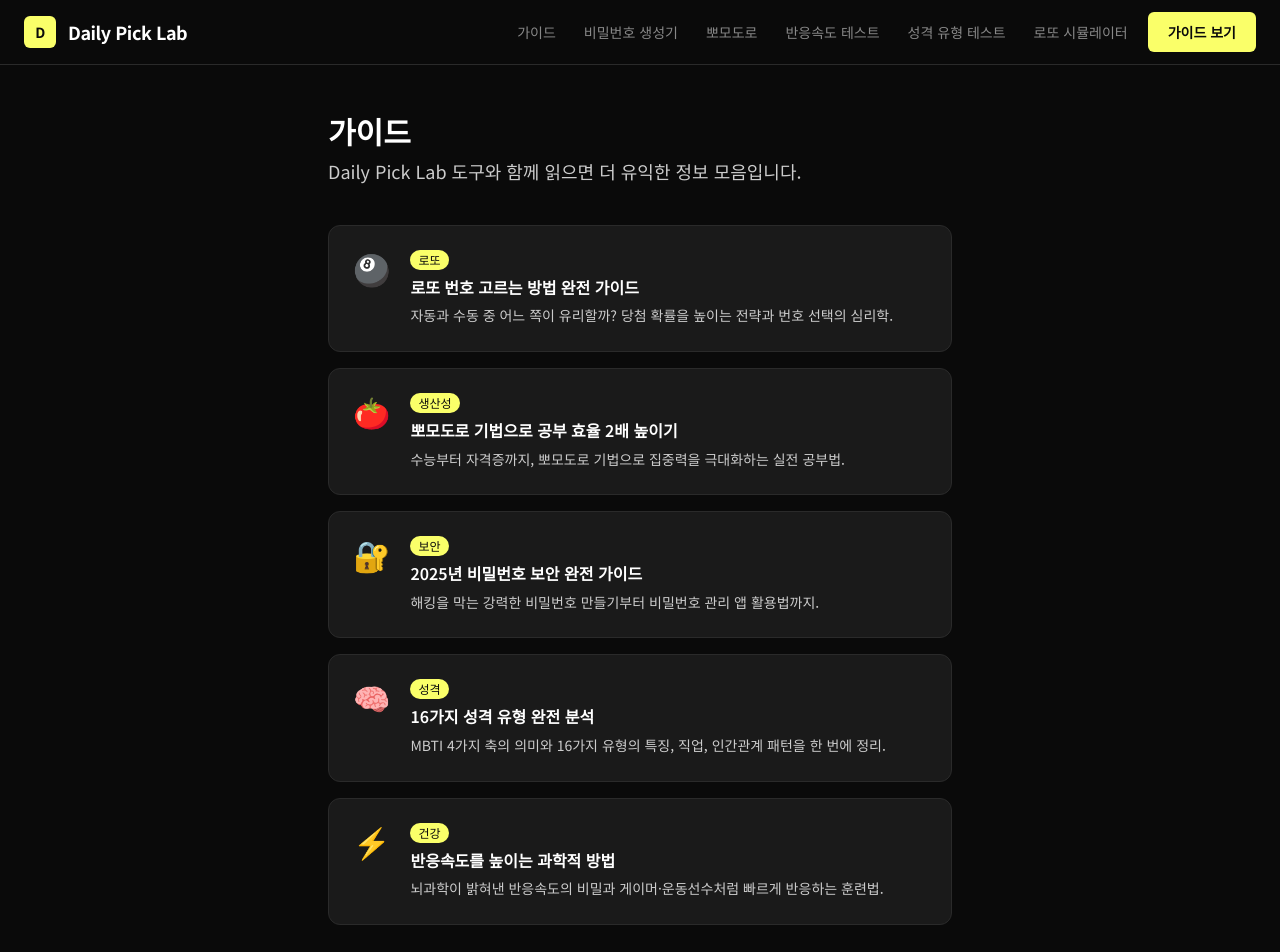
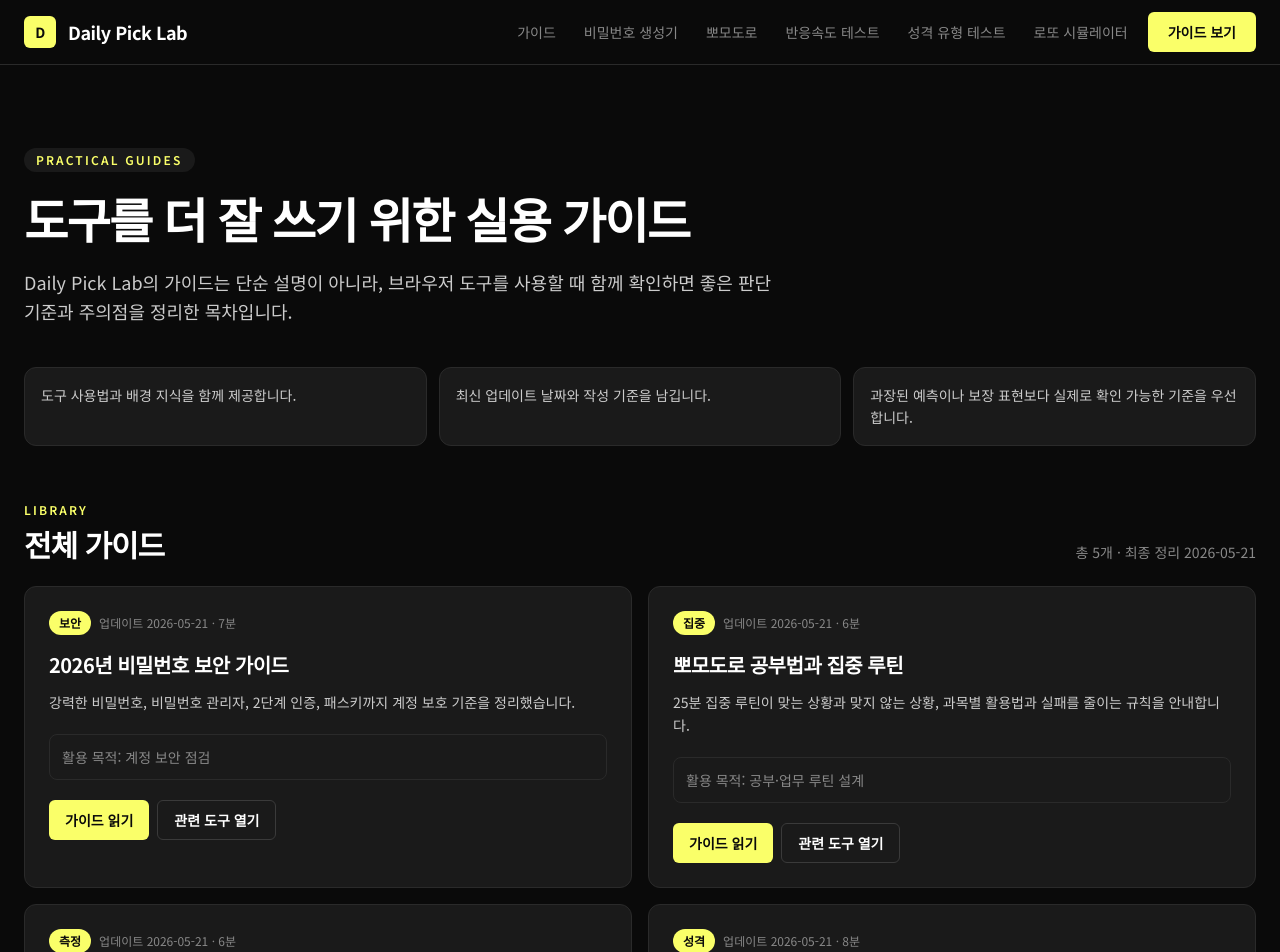
Before and after one commit to willkim11/dailypicklab, a Next.js app: page /guides in a window 1280 px wide. Shown: the top 952 px of the page. Built offline with nearby package versions, Linux system fonts and the light colour scheme.

Commit message:
Improve guides hub structure

```diff
--- a/app/guides/page.tsx
+++ b/app/guides/page.tsx
@@ -2,83 +2,202 @@ import type { Metadata } from "next";
 import Link from "next/link";
 
 export const metadata: Metadata = {
-  title: "가이드 — 유용한 정보 모음",
+  title: "가이드 — 생활 도구를 더 잘 쓰는 방법",
   description:
-    "로또 당첨 전략, 뽀모도로 공부법, 비밀번호 보안, 성격 유형 분석, 반응속도 향상법 등 실생활에 도움되는 가이드 모음.",
+    "비밀번호 보안, 집중 루틴, 반응속도, 성격 유형, 로또 확률까지 Daily Pick Lab 도구와 함께 읽는 실용 가이드 허브입니다.",
 };
 
 const guides = [
   {
-    href: "/guides/lotto-winning-tips",
-    emoji: "🎱",
-    title: "로또 번호 고르는 방법 완전 가이드",
-    desc: "자동과 수동 중 어느 쪽이 유리할까? 당첨 확률을 높이는 전략과 번호 선택의 심리학.",
-    tag: "로또",
+    href: "/guides/password-security",
+    toolHref: "/password",
+    label: "보안",
+    title: "2026년 비밀번호 보안 가이드",
+    desc: "강력한 비밀번호, 비밀번호 관리자, 2단계 인증, 패스키까지 계정 보호 기준을 정리했습니다.",
+    updated: "2026-05-21",
+    readTime: "7분",
+    useFor: "계정 보안 점검",
   },
   {
     href: "/guides/pomodoro-study",
-    emoji: "🍅",
-    title: "뽀모도로 기법으로 공부 효율 2배 높이기",
-    desc: "수능부터 자격증까지, 뽀모도로 기법으로 집중력을 극대화하는 실전 공부법.",
-    tag: "생산성",
+    toolHref: "/pomodoro",
+    label: "집중",
+    title: "뽀모도로 공부법과 집중 루틴",
+    desc: "25분 집중 루틴이 맞는 상황과 맞지 않는 상황, 과목별 활용법과 실패를 줄이는 규칙을 안내합니다.",
+    updated: "2026-05-21",
+    readTime: "6분",
+    useFor: "공부·업무 루틴 설계",
   },
   {
-    href: "/guides/password-security",
-    emoji: "🔐",
-    title: "2025년 비밀번호 보안 완전 가이드",
-    desc: "해킹을 막는 강력한 비밀번호 만들기부터 비밀번호 관리 앱 활용법까지.",
-    tag: "보안",
+    href: "/guides/reaction-speed",
+    toolHref: "/reaction",
+    label: "측정",
+    title: "반응속도 측정 오차와 훈련 루틴",
+    desc: "브라우저 기반 반응속도 테스트에서 생기는 입력 지연, 화면 주사율, 컨디션 변수를 구분합니다.",
+    updated: "2026-05-21",
+    readTime: "6분",
+    useFor: "기록 해석과 훈련",
   },
   {
     href: "/guides/mbti-types",
-    emoji: "🧠",
-    title: "16가지 성격 유형 완전 분석",
-    desc: "MBTI 4가지 축의 의미와 16가지 유형의 특징, 직업, 인간관계 패턴을 한 번에 정리.",
-    tag: "성격",
+    toolHref: "/personality",
+    label: "성격",
+    title: "16가지 성격 유형 해석 가이드",
+    desc: "네 가지 성격 축의 의미와 16가지 유형의 강점, 주의점, 관계·직업 해석 기준을 정리했습니다.",
+    updated: "2026-05-21",
+    readTime: "8분",
+    useFor: "자기 이해와 대화",
   },
   {
-    href: "/guides/reaction-speed",
-    emoji: "⚡",
-    title: "반응속도를 높이는 과학적 방법",
-    desc: "뇌과학이 밝혀낸 반응속도의 비밀과 게이머·운동선수처럼 빠르게 반응하는 훈련법.",
-    tag: "건강",
+    href: "/guides/lotto-winning-tips",
+    toolHref: "/lotto",
+    label: "확률",
+    title: "로또 번호 선택의 확률과 오해",
+    desc: "자동과 수동의 확률, 자주 나오는 번호에 대한 오해, 번호 선택 편향과 책임 있는 이용 기준을 설명합니다.",
+    updated: "2026-05-21",
+    readTime: "7분",
+    useFor: "확률 이해",
   },
 ];
 
+const principles = [
+  "도구 사용법과 배경 지식을 함께 제공합니다.",
+  "최신 업데이트 날짜와 작성 기준을 남깁니다.",
+  "과장된 예측이나 보장 표현보다 실제로 확인 가능한 기준을 우선합니다.",
+];
+
+const faqJsonLd = {
+  "@context": "https://schema.org",
+  "@type": "FAQPage",
+  mainEntity: [
+    {
+      "@type": "Question",
+      name: "Daily Pick Lab 가이드는 어떤 기준으로 작성되나요?",
+      acceptedAnswer: {
+        "@type": "Answer",
+        text: "각 가이드는 도구 사용자가 바로 적용할 수 있는 기준, 체크리스트, 주의점을 중심으로 작성하며 업데이트 날짜를 표시합니다.",
+      },
+    },
+    {
+      "@type": "Question",
+      name: "가이드와 도구는 어떻게 연결되나요?",
+      acceptedAnswer: {
+        "@type": "Answer",
+        text: "각 가이드는 관련 브라우저 도구와 연결되어 있어 설명을 읽은 뒤 바로 비밀번호 생성기, 타이머, 반응속도 테스트 등을 사용할 수 있습니다.",
+      },
+    },
+  ],
+};
+
 export default function GuidesPage() {
   return (
-    <div className="max-w-2xl mx-auto px-4 sm:px-6 py-12">
-      <h1 className="text-3xl font-bold" style={{ color: "var(--color-text)" }}>
-        가이드
+    <>
+      <script
+        type="application/ld+json"
+        dangerouslySetInnerHTML={{ __html: JSON.stringify(faqJsonLd) }}
+      />
+      <div className="brand-container mx-auto px-4 py-12 sm:px-6 lg:py-20">
+        <section className="max-w-3xl">
+          <p
+            className="mb-4 inline-flex rounded-full px-3 py-1 text-xs font-semibold uppercase tracking-[0.18em]"
+            style={{ backgroundColor: "var(--color-bg-card)", color: "var(--color-primary)" }}
+          >
+            practical guides
+          </p>
+          <h1 className="brand-display text-4xl font-bold leading-tight sm:text-5xl" style={{ color: "var(--color-text)" }}>
+            도구를 더 잘 쓰기 위한 실용 가이드
           </h1>
-      <p className="mt-2 text-lg" style={{ color: "var(--color-text-muted)" }}>
-        Daily Pick Lab 도구와 함께 읽으면 더 유익한 정보 모음입니다.
+          <p className="mt-5 text-base leading-relaxed sm:text-lg" style={{ color: "var(--color-text-muted)" }}>
+            Daily Pick Lab의 가이드는 단순 설명이 아니라, 브라우저 도구를 사용할 때 함께 확인하면 좋은 판단 기준과
+            주의점을 정리한 목차입니다.
           </p>
+        </section>
 
-      <div className="mt-10 space-y-4">
-        {guides.map((g) => (
-          <Link
-            key={g.href}
-            href={g.href}
-            className="flex gap-5 p-6 rounded-xl border transition-colors"
+        <section className="mt-10 grid grid-cols-1 gap-3 sm:grid-cols-3">
+          {principles.map((item) => (
+            <div
+              key={item}
+              className="rounded-xl border p-4 text-sm leading-relaxed"
+              style={{ borderColor: "var(--color-border)", backgroundColor: "var(--color-bg-card)", color: "var(--color-text-muted)" }}
+            >
+              {item}
+            </div>
+          ))}
+        </section>
+
+        <section className="mt-14">
+          <div className="mb-6 flex flex-col gap-2 sm:flex-row sm:items-end sm:justify-between">
+            <div>
+              <p className="text-xs font-semibold uppercase tracking-[0.18em]" style={{ color: "var(--color-primary)" }}>
+                library
+              </p>
+              <h2 className="brand-display mt-2 text-3xl font-bold" style={{ color: "var(--color-text)" }}>
+                전체 가이드
+              </h2>
+            </div>
+            <p className="text-sm" style={{ color: "var(--color-text-soft)" }}>
+              총 {guides.length}개 · 최종 정리 2026-05-21
+            </p>
+          </div>
+
+          <div className="grid grid-cols-1 gap-4 lg:grid-cols-2">
+            {guides.map((guide) => (
+              <article
+                key={guide.href}
+                className="rounded-xl border p-6"
                 style={{ borderColor: "var(--color-border)", backgroundColor: "var(--color-bg-card)" }}
               >
-            <span className="text-3xl shrink-0">{g.emoji}</span>
-            <div className="flex-1 min-w-0">
-              <div className="flex items-center gap-2 mb-1">
+                <div className="mb-4 flex flex-wrap items-center gap-2">
                   <span
-                  className="text-xs px-2 py-0.5 rounded-full font-medium"
+                    className="rounded-full px-2.5 py-1 text-xs font-semibold"
                     style={{ backgroundColor: "var(--color-primary)", color: "var(--color-on-primary)" }}
                   >
-                  {g.tag}
+                    {guide.label}
+                  </span>
+                  <span className="text-xs" style={{ color: "var(--color-text-soft)" }}>
+                    업데이트 {guide.updated} · {guide.readTime}
                   </span>
                 </div>
-              <p className="font-semibold" style={{ color: "var(--color-text)" }}>{g.title}</p>
-              <p className="text-sm mt-1 leading-relaxed" style={{ color: "var(--color-text-muted)" }}>{g.desc}</p>
+                <h3 className="text-xl font-bold tracking-tight" style={{ color: "var(--color-text)" }}>
+                  {guide.title}
+                </h3>
+                <p className="mt-3 text-sm leading-relaxed" style={{ color: "var(--color-text-muted)" }}>
+                  {guide.desc}
+                </p>
+                <div className="mt-5 rounded-lg border p-3 text-sm" style={{ borderColor: "var(--color-border)", color: "var(--color-text-soft)" }}>
+                  활용 목적: {guide.useFor}
                 </div>
+                <div className="mt-5 flex flex-col gap-2 sm:flex-row">
+                  <Link
+                    href={guide.href}
+                    className="inline-flex h-10 items-center justify-center rounded-md px-4 text-sm font-semibold"
+                    style={{ backgroundColor: "var(--color-primary)", color: "var(--color-on-primary)" }}
+                  >
+                    가이드 읽기
                   </Link>
+                  <Link
+                    href={guide.toolHref}
+                    className="inline-flex h-10 items-center justify-center rounded-md border px-4 text-sm font-semibold"
+                    style={{ borderColor: "var(--color-border-strong)", color: "var(--color-text)" }}
+                  >
+                    관련 도구 열기
+                  </Link>
+                </div>
+              </article>
             ))}
           </div>
+        </section>
+
+        <section className="mt-16 rounded-xl p-8 sm:p-10" style={{ backgroundColor: "var(--color-primary)", color: "var(--color-on-primary)" }}>
+          <h2 className="brand-display text-3xl font-bold leading-tight">
+            읽고 끝나지 않도록, 바로 써볼 수 있게 연결합니다.
+          </h2>
+          <p className="mt-4 max-w-2xl text-sm leading-relaxed">
+            각 가이드는 비밀번호 생성기, 뽀모도로 타이머, 반응속도 테스트, 성격 유형 테스트, 로또 시뮬레이터와 연결됩니다.
+            설명을 읽은 뒤 바로 자신의 상황에 적용해볼 수 있습니다.
+          </p>
+        </section>
       </div>
+    </>
   );
 }
--- a/app/sitemap.ts
+++ b/app/sitemap.ts
@@ -11,6 +11,12 @@ export default function sitemap(): MetadataRoute.Sitemap {
     { url: `${BASE_URL}/reaction`, lastModified: new Date(), changeFrequency: "monthly", priority: 0.8 },
     { url: `${BASE_URL}/pomodoro`, lastModified: new Date(), changeFrequency: "monthly", priority: 0.8 },
     { url: `${BASE_URL}/password`, lastModified: new Date(), changeFrequency: "monthly", priority: 0.8 },
+    { url: `${BASE_URL}/guides`, lastModified: new Date(), changeFrequency: "weekly", priority: 0.8 },
+    { url: `${BASE_URL}/guides/password-security`, lastModified: new Date(), changeFrequency: "monthly", priority: 0.7 },
+    { url: `${BASE_URL}/guides/pomodoro-study`, lastModified: new Date(), changeFrequency: "monthly", priority: 0.7 },
+    { url: `${BASE_URL}/guides/reaction-speed`, lastModified: new Date(), changeFrequency: "monthly", priority: 0.7 },
+    { url: `${BASE_URL}/guides/mbti-types`, lastModified: new Date(), changeFrequency: "monthly", priority: 0.7 },
+    { url: `${BASE_URL}/guides/lotto-winning-tips`, lastModified: new Date(), changeFrequency: "monthly", priority: 0.7 },
     { url: `${BASE_URL}/about`, lastModified: new Date(), changeFrequency: "monthly", priority: 0.5 },
     { url: `${BASE_URL}/contact`, lastModified: new Date(), changeFrequency: "monthly", priority: 0.4 },
     { url: `${BASE_URL}/privacy`, lastModified: new Date(), changeFrequency: "yearly", priority: 0.3 },
```
Lines whose indentation alone changed are shown as unchanged.
